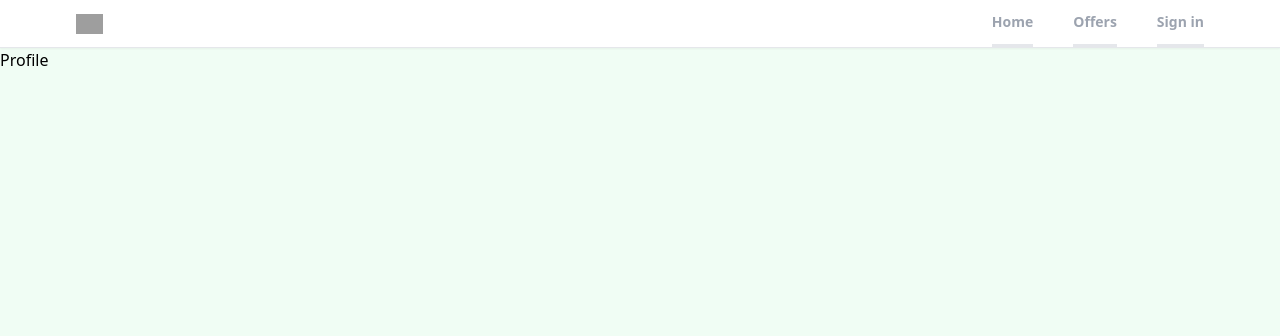
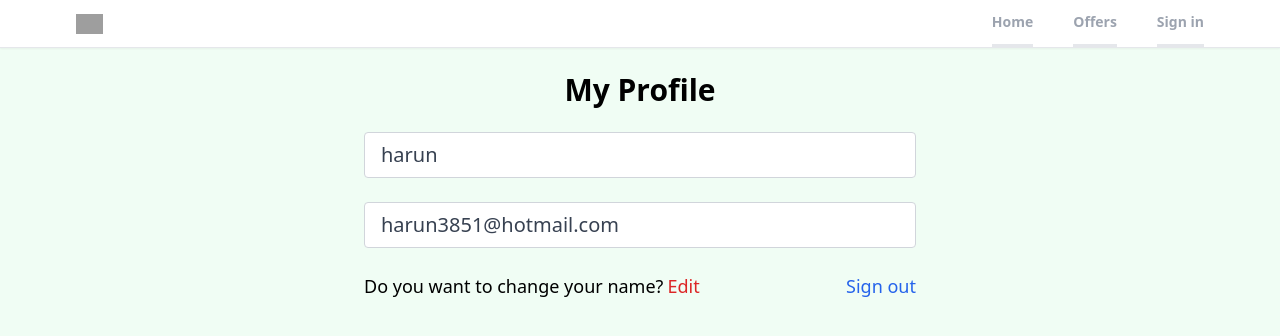
Before and after one commit to harun3851/estates, a React (Create React App) app: page /profile in a window 1280 px wide. Shown: the top 336 px of the page. Built offline with nearby package versions, Linux system fonts and the light colour scheme; grey boxes are pictures that could not be loaded.

Commit message:
profile page

```diff
--- a/src/pages/Profile.jsx
+++ b/src/pages/Profile.jsx
@@ -1,7 +1,56 @@
-import React from 'react'
+import React, { useState } from "react";
 
 export default function Profile() {
+  const [formData, setFormData] = useState({
+    name: "harun",
+    email: "harun3851@hotmail.com",
+  });
+  const { name, email } = formData;
   return (
-    <div>Profile</div>
-  )
+    <>
+      <section className="max-w-6xl mx-auto flex justify-center items-center flex-col">
+        <h1 className="text-3xl text-center mt-6 font-bold">My Profile</h1>
+        <div className="w-full md:w-[50%] mt-6 px-3">
+          <form>
+            {/*name input*/}
+            <input
+              type="text"
+              id="id"
+              value={name}
+              disabled
+              className="mb-6 w-full px-4 py-2 text-xl text-gray-700 bg-white
+      border border-gray-300 rounded transition ease-in-out"
+            />
+            {/*mail input*/}
+            <input
+              type="email"
+              id="email"
+              value={email}
+              disabled
+              className="mb-6 w-full px-4 py-2 text-xl text-gray-700 bg-white
+      border border-gray-300 rounded transition ease-in-out"
+            />
+
+            <div className="flex justify-between whitespace-nowrap text-sm sm:text-lg">
+              <p className="flex items-center">
+                Do you want to change your name?
+                <span
+                  className="text-red-600 hover:text-red-700 transition ease-in-out
+          duration-200 ml-1 cursor pointer"
+                >
+                  Edit
+                </span>
+              </p>
+              <p
+                className="text-blue-600 hover:text-blue-800 transition ease-in-out cursor-pointer
+        "
+              >
+                Sign out
+              </p>
+            </div>
+          </form>
+        </div>
+      </section>
+    </>
+  );
 }
```
